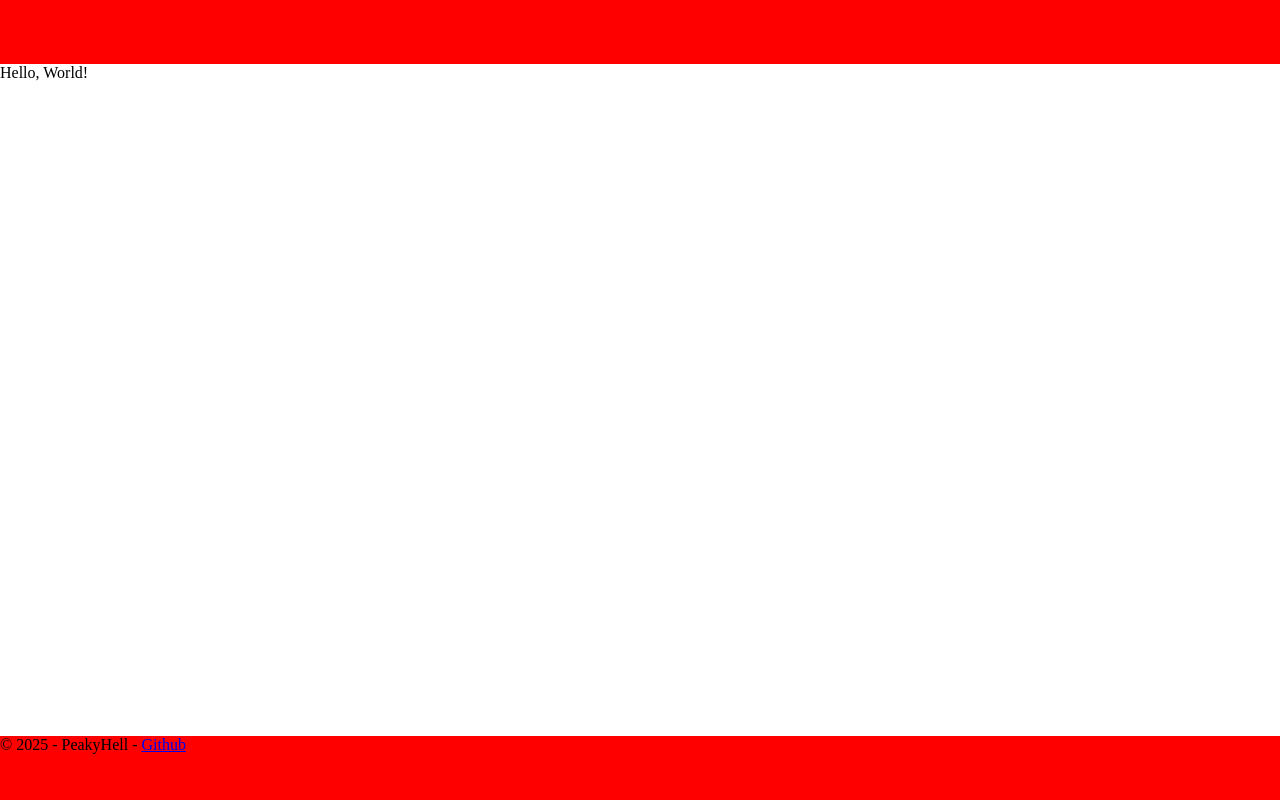
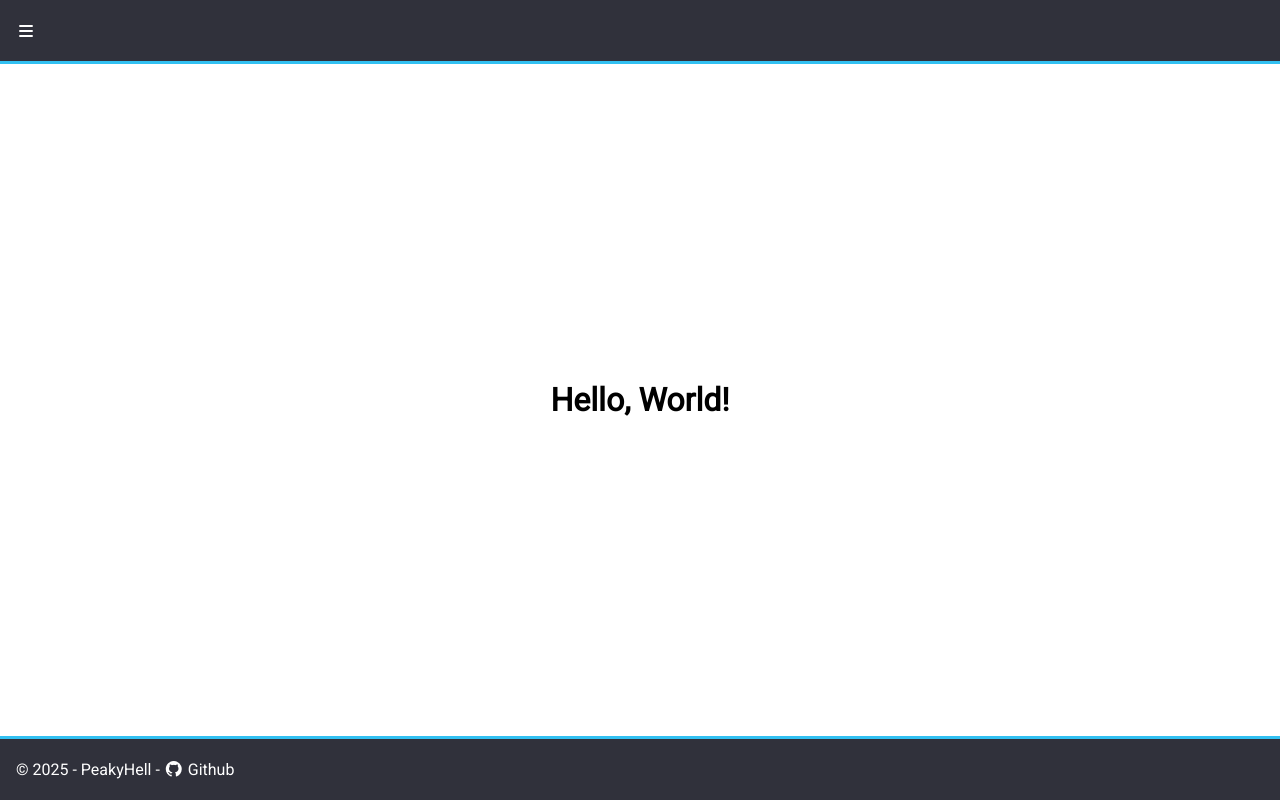
Before and after one commit to PeakyHell/website, a Flask app: page / in a window 1280 px wide. Run offline with Flask 3, Linux system fonts and the light colour scheme; some libraries are stand-ins or nearby versions.

Commit message:
[HTML/CSS] Improve structure and styling + FontAwesome

```diff
--- a/website/static/css/style.css
+++ b/website/static/css/style.css
@@ -5,6 +5,8 @@
 }
 
 body {
+	font-family: Roboto;
+
 	width: 100%;
 	height: 100vh;
 }
@@ -12,16 +14,46 @@ body {
 nav {
 	width: 100%;
 	height: 8vh;
-    background-color: red;
+
+	display: flex;
+	flex-direction: row;
+	align-items: center;
+	justify-content: space-between;
+
+	padding: .5rem 1rem .5rem 1rem;
+
+	background: rgba(26, 27, 38, 0.9);
+	border-bottom: 3px solid rgba(51, 204, 255, 0.93);
+	color: white;
 }
 
 main {
 	width: 100%;
 	height: 84vh;
+
+	display: flex;
+	flex-direction: column;
+	align-items: center;
+	justify-content: center;
 }
 
 footer {
 	width: 100%;
 	height: 8vh;
-    background-color: red;
+
+	display: flex;
+	flex-direction: row;
+	align-items: center;
+	justify-content: flex-start;
+
+	padding: .5rem 1rem .5rem 1rem;
+
+	background: rgba(26, 27, 38, 0.9);
+	border-top: 3px solid rgba(51, 204, 255, 0.93);
+	color: white;
 }
+
+a {
+	text-decoration: none;
+	color: white;
+}
--- a/website/templates/base.html
+++ b/website/templates/base.html
@@ -4,19 +4,22 @@
 	<meta charset="UTF-8">
 	<meta name="viewport" content="width=device-width, initial-scale=1.0">
 
+	<link href='https://fonts.googleapis.com/css?family=Roboto' rel='stylesheet'>
+
+	<link rel="stylesheet" href="https://cdnjs.cloudflare.com/ajax/libs/font-awesome/7.0.1/css/all.css" integrity="sha512-NhLySQDkiKSKnT+R795uaHWRQ7D3VuIvgeOLCK8cWq4w5fq4sWF90gj8eURpTqn/f1mFzqClpOz8JPlgVTLfFw==" crossorigin="anonymous" referrerpolicy="no-referrer" />
 	<link rel="stylesheet" href="{{ url_for('static', filename='css/style.css') }}">
 
 	<title>{% block title %}{% endblock %}</title>
 </head>
 <body>
 	<nav>
-
+		<i class="fa-solid fa-bars"></i>
 	</nav>
 
 	<main>{% block main %}{% endblock %}</main>
 
 	<footer>
-            &copy; 2025 - PeakyHell -&nbsp;<a href="https://github.com/PeakyHell" target="blank">Github</a>
+		&copy; 2025 - PeakyHell -&nbsp;<a href="https://github.com/PeakyHell" target="blank"><i class="fa-brands fa-github"></i> Github</a>
 	</footer>
 </body>
 </html>
--- a/website/templates/index.html
+++ b/website/templates/index.html
@@ -3,5 +3,5 @@
 {% block title %}Hello, World!{% endblock %}
 
 {% block main %}
-    Hello, World!
+	<h1>Hello, World!</h1>
 {% endblock %}
```
Also changed, not shown: website/templates/yt-dl.html (indentation only). Lines whose indentation alone changed are shown as unchanged.
